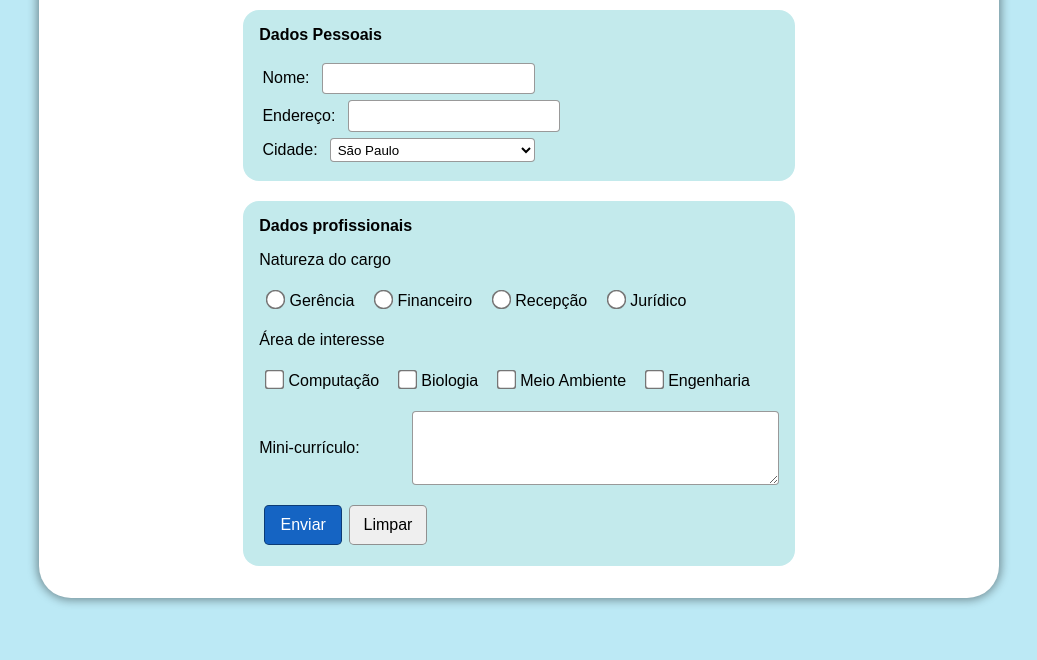
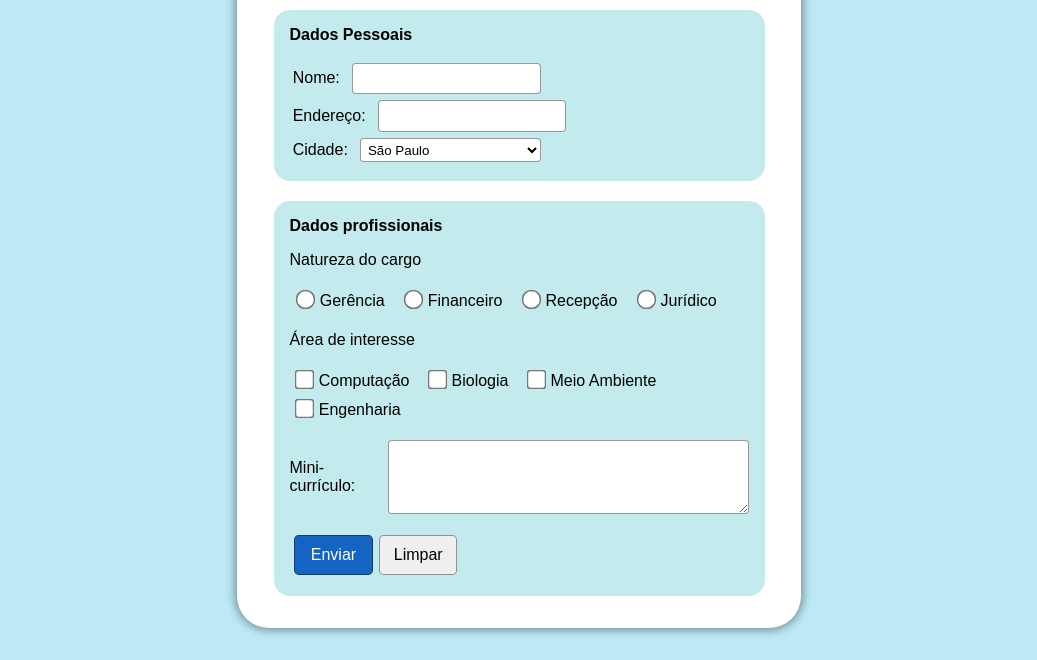
Before and after one commit to NatanMauricio1995/Cadastro, a plain HTML site: page index.html in a window 1280 px wide. Shown: the part 219-879 px from the top of the page, without its empty margins (121-1158 px from the left). Before the commit the page ends 849 px from the top, so only its background shows below. Drawn offline with Linux system fonts and the light colour scheme.

Commit message:
Ajustes CSS

```diff
--- a/design.css
+++ b/design.css
@@ -17,7 +17,7 @@ main
     border-radius: 2em;
     margin: 2em;
     padding: 2em;
-    width: 70%;
+    width: 500px;
     display: flex;
     flex-wrap: wrap;
     align-content: center;
@@ -49,7 +49,7 @@ form
     display: inline;
     font-size: 1em;
     background-color: #C3EAEC;
-    width: 100%;
+    width: 95%;
     border-radius: 1em;
     padding: .5em;
     margin: 20px 0 0 0;
```
